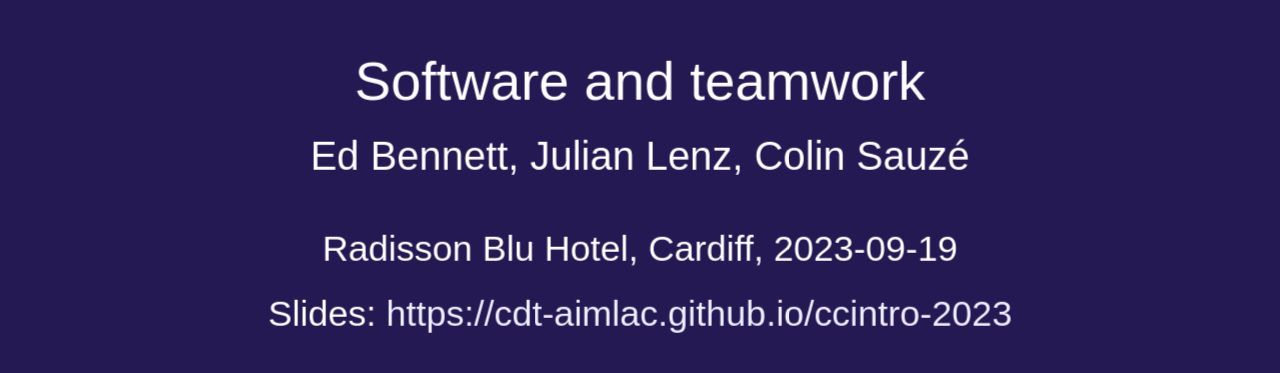
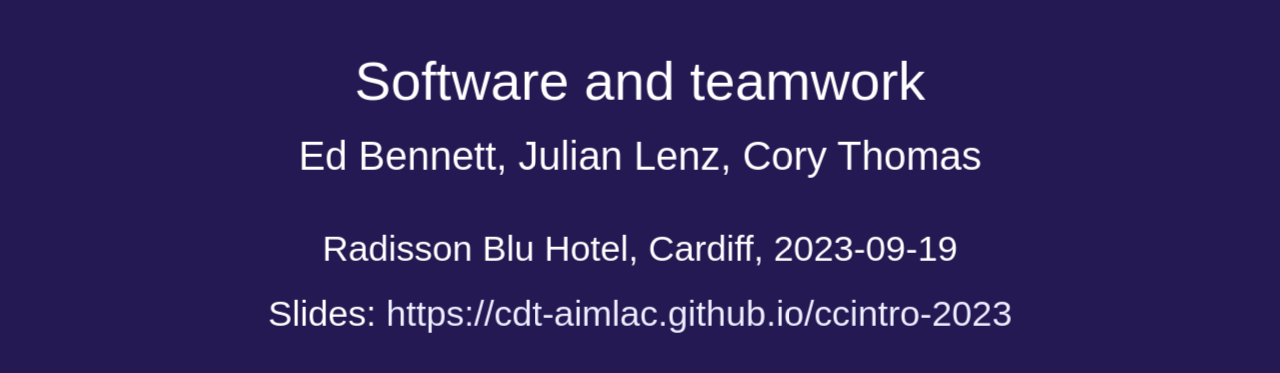
Before and after one commit to CDT-AIMLAC/ccintro-2023, a website: page index.html in a window 1280 px wide. Shown: the part 112-485 px from the top of the page. Drawn offline with nearby package versions, Linux system fonts and the light colour scheme; some packages are replaced by stand-ins of ours; a web font is replaced by a local one.

Commit message:
fix name on title slide

```diff
--- a/index.html
+++ b/index.html
@@ -21,7 +21,7 @@
 						Software and teamwork
 					</h2>
 					<h3>
-						Ed Bennett, Julian Lenz, Colin Sauzé
+						Ed Bennett, Julian Lenz, Cory Thomas
 					</h3>
 					<p style="padding-top: 30px">Radisson Blu Hotel, Cardiff, 2023-09-19</p>
 					<p>Slides: <a href="https://cdt-aimlac.github.io/ccintro-2023">https://cdt-aimlac.github.io/ccintro-2023</a></p>
```
